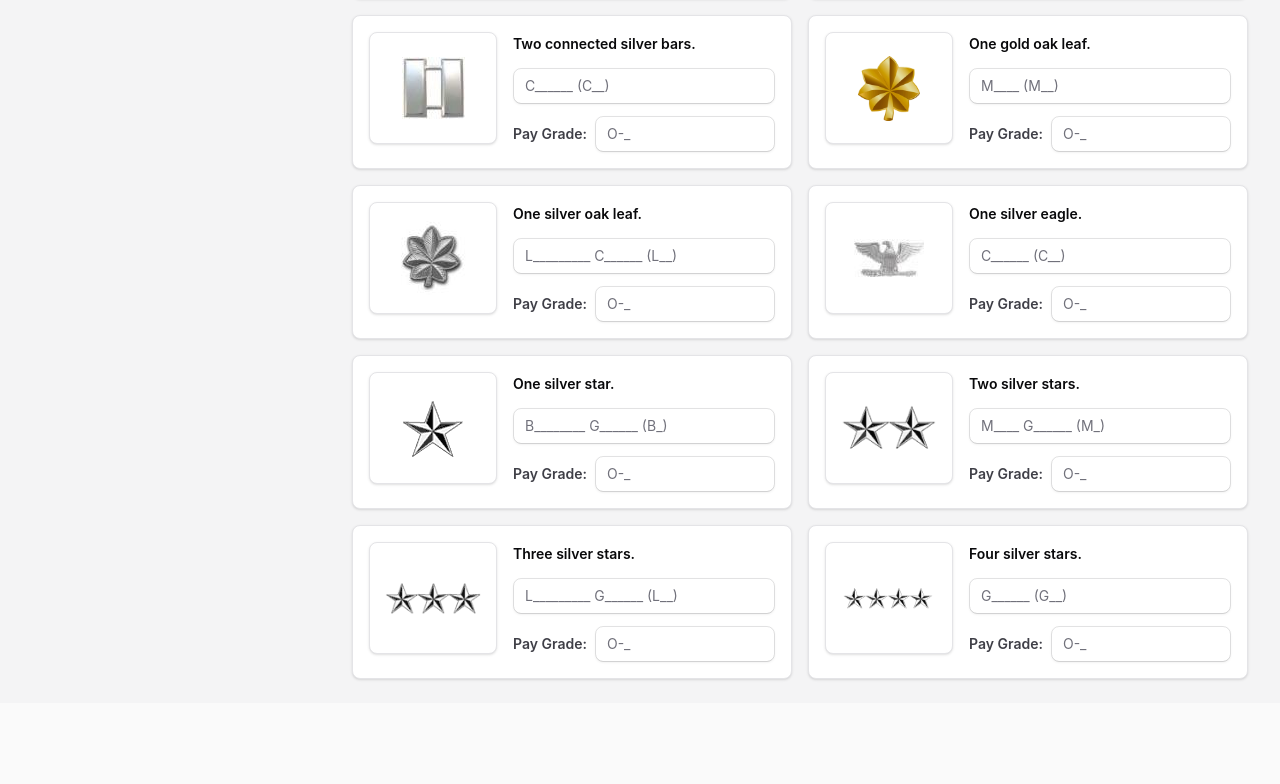
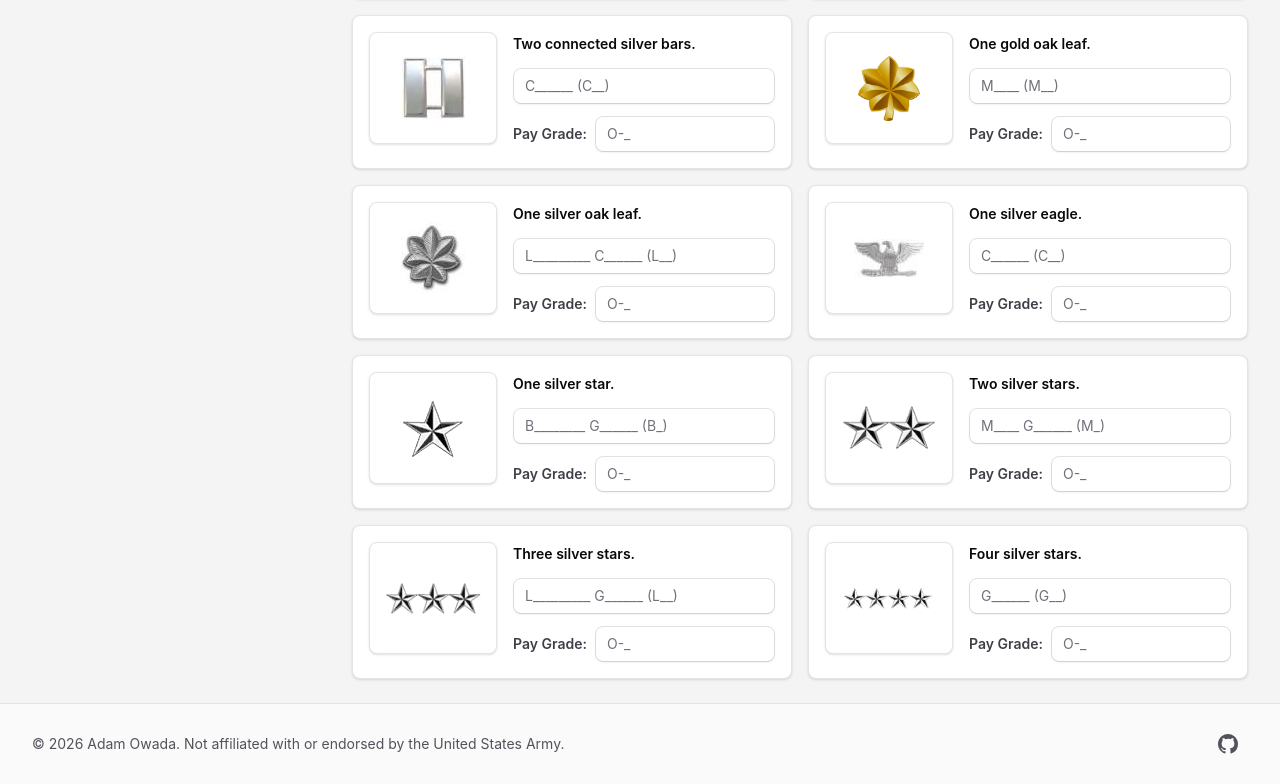
Before and after one commit to adamowada/green-book-study-guide, a Next.js app: page / in a window 1280 px wide. Shown: the part 8151-8935 px from the top of the page. Before the commit the page ends 8854 px from the top, so only its background shows below. Built offline with nearby package versions, Linux system fonts and the light colour scheme.

Commit message:
Add site footer

```diff
--- a/app/study-app.tsx
+++ b/app/study-app.tsx
@@ -64,9 +64,18 @@ const modeLabels: Record<Mode, string> = {
 const studySections: readonly StudySection[] = greenBookSections
 const allFields = studySections.flatMap((section) => section.fields)
 const totalFieldCount = allFields.length
+const currentYear = new Date().getFullYear()
 const storageSubscribers = new Set<() => void>()
 let inMemoryStudyState: StoredStudyState = createEmptyStudyState()
 let isUsingInMemoryStudyState = false
+
+function GitHubIcon({ className }: { className?: string }) {
+  return (
+    <svg viewBox="0 0 16 16" fill="currentColor" className={className} aria-hidden="true">
+      <path d="M8 0C3.58 0 0 3.58 0 8c0 3.54 2.29 6.53 5.47 7.59.4.07.55-.17.55-.38 0-.19-.01-.82-.01-1.49-2.01.37-2.53-.49-2.69-.94-.09-.23-.48-.94-.82-1.13-.28-.15-.68-.52-.01-.53.63-.01 1.08.58 1.23.82.72 1.21 1.87.87 2.33.66.07-.52.28-.87.51-1.07-1.78-.2-3.64-.89-3.64-3.95 0-.87.31-1.59.82-2.15-.08-.2-.36-1.02.08-2.12 0 0 .67-.21 2.2.82A7.58 7.58 0 0 1 8 3.86c.68.01 1.36.09 2 .27 1.53-1.04 2.2-.82 2.2-.82.44 1.1.16 1.92.08 2.12.51.56.82 1.27.82 2.15 0 3.07-1.87 3.75-3.65 3.95.29.25.54.73.54 1.48 0 1.07-.01 1.93-.01 2.2 0 .21.15.46.55.38A8.01 8.01 0 0 0 16 8c0-4.42-3.58-8-8-8Z" />
+    </svg>
+  )
+}
 
 function serializeStudyState(state: StoredStudyState): string {
   return JSON.stringify(state)
@@ -810,6 +819,20 @@ export function StudyApp() {
           </div>
         </div>
       </div>
+      <footer className="border-t border-zinc-200 bg-zinc-50">
+        <div className="mx-auto flex max-w-7xl flex-col gap-3 px-4 py-5 text-sm/6 text-zinc-600 sm:flex-row sm:items-center sm:justify-between sm:px-6 lg:px-8">
+          <p>© {currentYear} Adam Owada. Not affiliated with or endorsed by the United States Army.</p>
+          <a
+            href="https://github.com/adamowada/green-book-study-guide"
+            target="_blank"
+            rel="noreferrer"
+            aria-label="Green Book Study Guide on GitHub"
+            className="inline-flex size-10 items-center justify-center rounded-lg text-zinc-600 transition hover:bg-zinc-100 hover:text-green-800 focus-visible:outline-2 focus-visible:outline-offset-2 focus-visible:outline-green-800"
+          >
+            <GitHubIcon className="size-5" />
+          </a>
+        </div>
+      </footer>
     </main>
   )
 }
```
